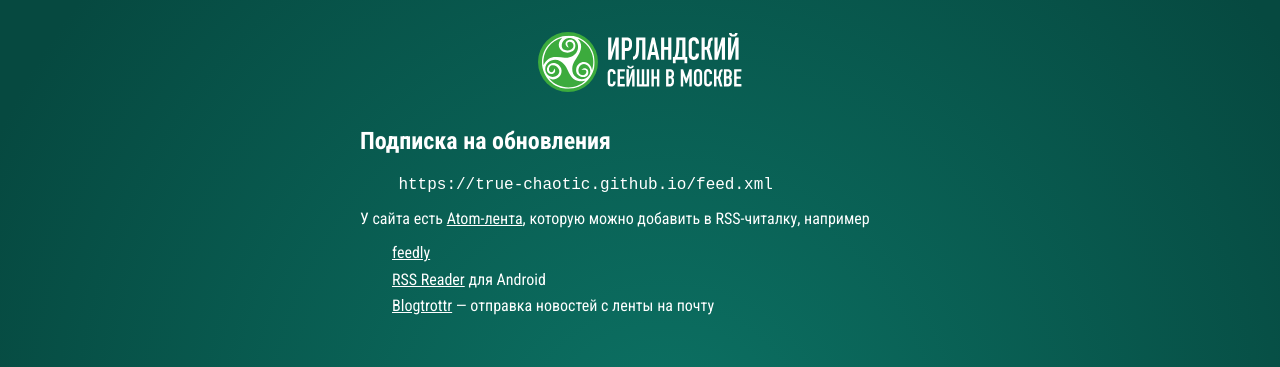
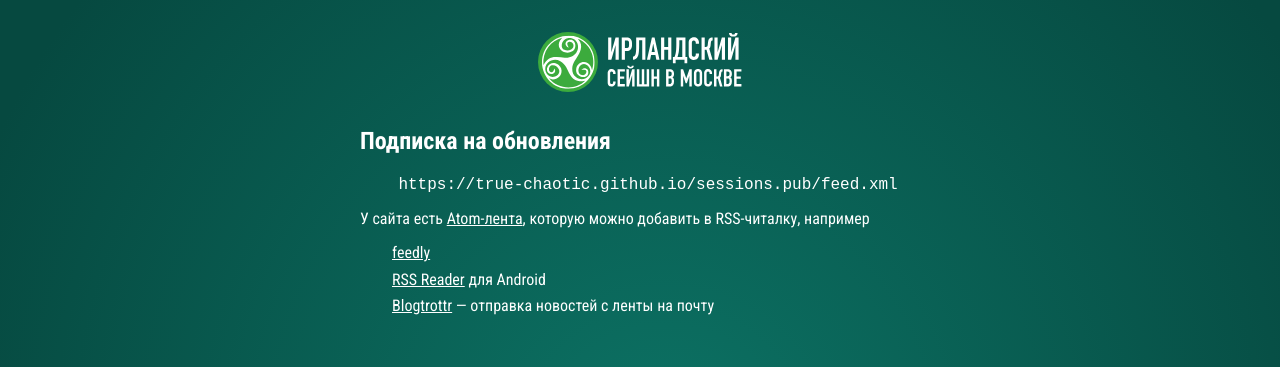
Before and after one commit to true-chaotic/sessions.pub, a Jekyll site: the page built from subscribe/index.md, in a window 1280 px wide. Shown: the top 367 px of the page. Built offline with Jekyll 4.4.1, drawn with Linux system fonts in a browser that asks for light colours; some of the changed lines change nothing that is shown.

Commit message:
Update index.md

````diff
--- a/subscribe/index.md
+++ b/subscribe/index.md
@@ -6,10 +6,10 @@ title: "Подписка на обновления"
 ## Подписка на обновления
 
 ```
-    {{ site.url }}/feed.xml
+    {{ "/feed.xml" | absolute_url }}
 ```
 
-У сайта есть [Atom-лента]({{ site.url }}/feed.xml), которую можно добавить в RSS-читалку, например
+У сайта есть [Atom-лента]({{ "/feed.xml" | relative_url }}), которую можно добавить в RSS-читалку, например
  - [feedly](https://feedly.com/)
  - [RSS Reader](https://play.google.com/store/apps/details?id=com.madsvyat.simplerssreader&hl=ru_RU) для Android
  - [Blogtrottr](https://blogtrottr.com/?subscribe={{ site.url }}/feed.xml) &mdash; отправка новостей с ленты на почту
````
